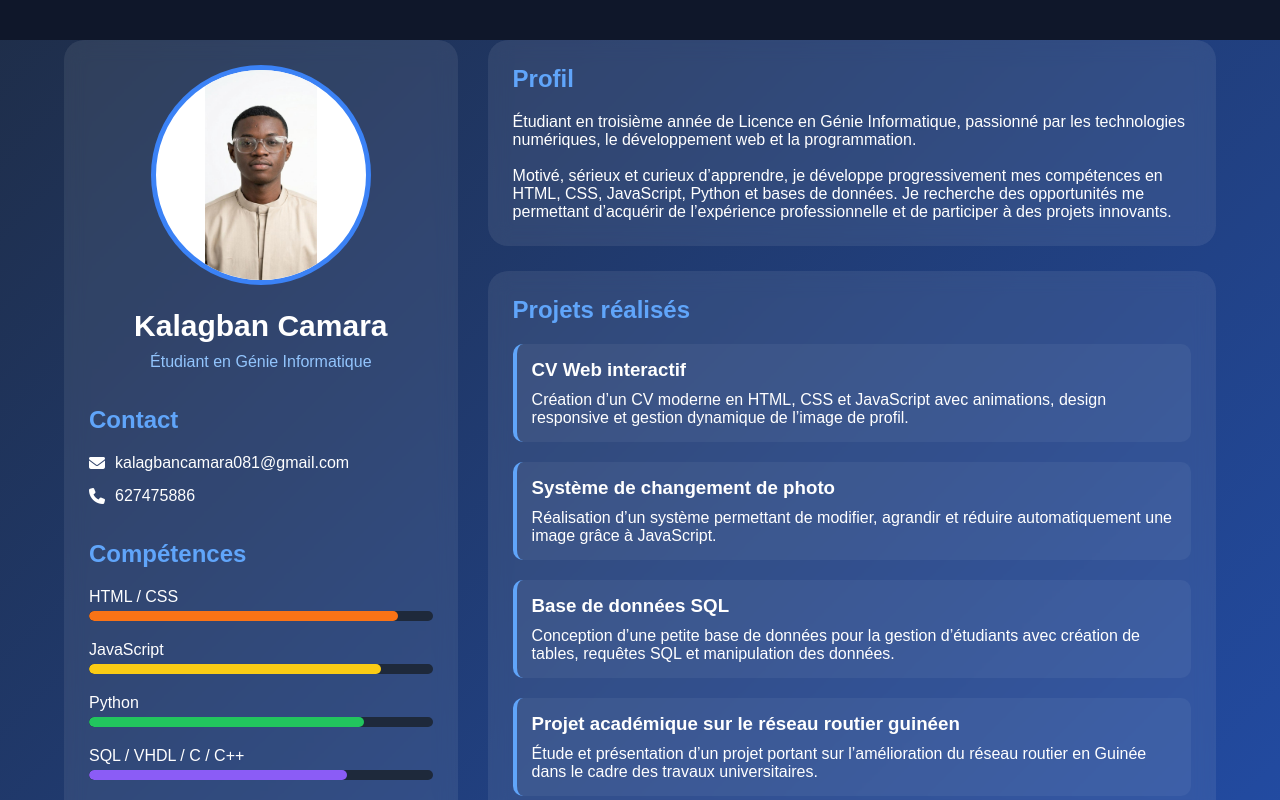
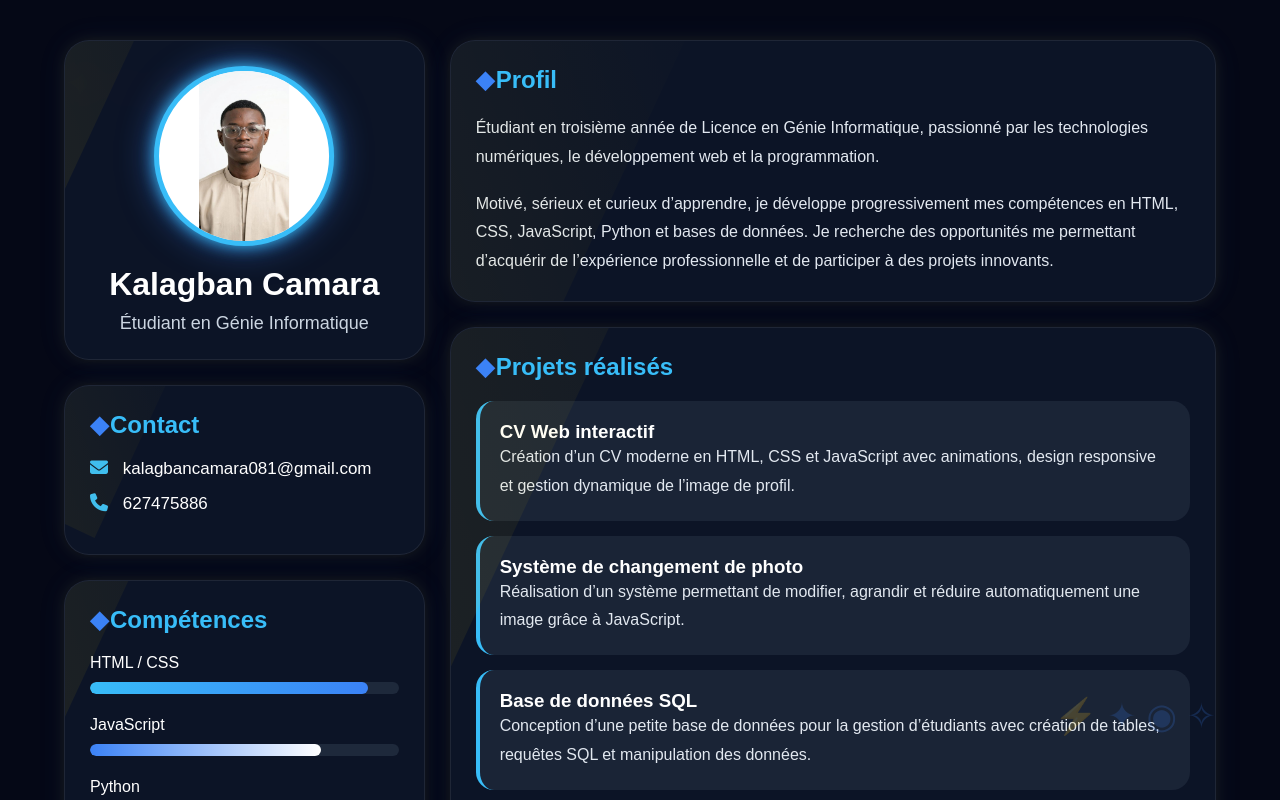
Before and after one commit to kalagban/CV, a plain HTML site: page index.html in a window 1280 px wide. Shown: the top 800 px of the page. Drawn offline with Linux system fonts and the light colour scheme.

Commit message:
Refactor CSS styles for improved design and layout

```diff
--- a/style.css
+++ b/style.css
@@ -2,236 +2,346 @@
     margin:0;
     padding:0;
     box-sizing:border-box;
-    font-family:Arial, Helvetica, sans-serif;
+    font-family:Arial, sans-serif;
 }
 
 body{
-    background:#0f172a;
+    background:#050816;
     color:white;
     overflow-x:hidden;
+    position:relative;
 }
 
-/* Background animé */
+/* PARTICULES ANIMÉES */
 
-.background{
+body::before{
+    content:"✦ ✧ ◆ ◇ ✦";
     position:fixed;
-    width:100%;
-    height:100%;
-    background:linear-gradient(
-        135deg,
-        #0f172a,
-        #1e293b,
-        #2563eb
-    );
-
-    background-size:400% 400%;
-    animation:bgAnimation 10s infinite alternate;
-    z-index:-1;
+    top:10%;
+    left:5%;
+    font-size:40px;
+    color:rgba(255,215,0,0.15);
+    animation:float 8s infinite linear;
 }
 
-@keyframes bgAnimation{
-
-    0%{
-        background-position:left;
+body::after{
+    content:"⚡ ✦ ◉ ✧";
+    position:fixed;
+    bottom:10%;
+    right:5%;
+    font-size:35px;
+    color:rgba(59,130,246,0.2);
+    animation:float2 10s infinite linear;
 }
 
+@keyframes float{
+    0%{
+        transform:translateY(0px) rotate(0deg);
+    }
+    50%{
+        transform:translateY(-20px) rotate(10deg);
+    }
     100%{
-        background-position:right;
+        transform:translateY(0px) rotate(0deg);
+    }
 }
 
+@keyframes float2{
+    0%{
+        transform:translateY(0px);
+    }
+    50%{
+        transform:translateY(20px);
+    }
+    100%{
+        transform:translateY(0px);
+    }
 }
 
-/* Container */
+/* CONTAINER */
 
 .container{
     width:90%;
-    max-width:1200px;
+    max-width:1300px;
     margin:40px auto;
     display:flex;
-    gap:30px;
+    gap:25px;
 }
 
-/* LEFT SIDE */
+/* LEFT */
 
 .left-side{
-    width:35%;
-    background:rgba(255,255,255,0.08);
-    border-radius:20px;
-    padding:25px;
-    backdrop-filter:blur(10px);
-
-    animation:leftAnimation 1s ease;
+    width:32%;
 }
 
-@keyframes leftAnimation{
+/* RIGHT */
 
-    from{
-        transform:translateX(-100px);
-        opacity:0;
+.right-side{
+    width:68%;
 }
 
-    to{
-        transform:translateX(0);
-        opacity:1;
+/* CARTES */
+
+.card,
+.profile-card,
+.section{
+    background:rgba(15,23,42,0.85);
+    border:1px solid rgba(255,255,255,0.08);
+    padding:25px;
+    border-radius:25px;
+    margin-bottom:25px;
+    backdrop-filter:blur(12px);
+    box-shadow:
+        0 0 15px rgba(255,215,0,0.08),
+        0 0 30px rgba(59,130,246,0.08);
+    transition:0.4s;
+    position:relative;
+    overflow:hidden;
 }
 
+/* EFFET LUMIÈRE */
+
+.card::before,
+.profile-card::before,
+.section::before{
+    content:"";
+    position:absolute;
+    width:150%;
+    height:150%;
+    background:linear-gradient(
+        45deg,
+        transparent,
+        rgba(255,215,0,0.08),
+        transparent
+    );
+    top:-120%;
+    left:-120%;
+    transform:rotate(25deg);
+    transition:0.7s;
 }
+
+.card:hover::before,
+.profile-card:hover::before,
+.section:hover::before{
+    top:100%;
+    left:100%;
+}
+
+.card:hover,
+.profile-card:hover,
+.section:hover{
+    transform:translateY(-8px) scale(1.01);
+    box-shadow:
+        0 0 20px rgba(255,215,0,0.2),
+        0 0 35px rgba(59,130,246,0.2);
+}
+
+/* PHOTO */
 
 .profile-card{
     text-align:center;
 }
 
 .profile-card img{
-    width:220px;
-    height:220px;
+    width:180px;
+    height:180px;
     border-radius:50%;
     object-fit:contain;
-    background: white;
-    border:5px solid #3b82f6;
+    background-color: white;
+    border:5px solid #38bdf8;
+    display:block;
+    margin:0 auto 20px auto;
 
-    transition:0.5s;
+    box-shadow:
+        0 0 15px #38bdf8,
+        0 0 35px rgba(59,130,246,0.6);
+
+    animation:pulse 3s infinite;
 }
 
-.profile-card img:hover{
+@keyframes pulse{
+    0%{
+        transform:scale(1);
+    }
+    50%{
         transform:scale(1.05);
     }
-
-.profile-card h1{
-    margin-top:20px;
-    font-size:30px;
+    100%{
+        transform:scale(1);
+    }
 }
 
-.job{
-    margin-top:10px;
-    color:#93c5fd;
+/* TITRES */
+
+h1{
+    font-size:32px;
+    margin-bottom:10px;
+    color:white;
 }
 
-.card{
-    margin-top:35px;
+h2{
+    color:#38bdf8;
+    margin-bottom:20px;
+    font-size:24px;
+    position:relative;
+    padding-left:20px;
 }
 
-.card h2{
-    margin-bottom:20px;
-    color:#60a5fa;
+/* SYMBOLE DEV */
+
+h2::before{
+    content:"◆";
+    position:absolute;
+    left:0;
+    color:#3b82f6;
 }
 
-.card p{
-    margin-bottom:15px;
-    display:flex;
-    align-items:center;
-    gap:10px;
+/* JOB */
+
+.job{
+    color:#cbd5e1;
+    font-size:18px;
 }
 
-/* Skills */
+/* CONTACT */
 
-.skill{
-    margin-bottom:20px;
+.card p{
+    margin:15px 0;
+    font-size:17px;
+}
+
+.card i{
+    color:#38bdf8;
+    margin-right:10px;
+    font-size:18px;
+}
+
+/* SKILLS */
+
+.skill{margin-bottom:22px;
+
 }
 
 .bar{
+
     width:100%;
-    height:10px;
+
+    height:12px;
+
     background:#1e293b;
+
     border-radius:20px;
+
     overflow:hidden;
-    margin-top:5px;
+
+    margin-top:10px;
+
 }
 
 .progress{
+
     height:100%;
+
     border-radius:20px;
+
+    position:relative;
+
+    animation:move 2s;
+
 }
 
-/* Couleurs skills */
+@keyframes move{
+
+    from{
+
+        width:0;
+
+    }
+
+}
+
+/* COULEURS */
 
 .html{
+
     width:90%;
-    background:#f97316;
+
+    background:linear-gradient(to right,#38bdf8,#3b82f6);
+
 }
 
 .js{
-    width:85%;
-    background:#facc15;
+
+    width:75%;
+
+    background:linear-gradient(to right,#3b82f6,white);
+
 }
 
 .python{
+
     width:80%;
-    background:#22c55e;
+
+    background:linear-gradient(to right,#38bdf8,white);
+
 }
 
 .sql{
-    width:75%;
-    background:#8b5cf6;
+
+    width:70%;
+
+    background:linear-gradient(to right,#3b82f6,#38bdf8);
+
 }
 
-/* RIGHT SIDE */
-
-.right-side{
-    width:65%;
-}
-
-.section{
-    background:rgba(255,255,255,0.08);
-    border-radius:20px;
-    padding:25px;
-    margin-bottom:25px;
-
-    backdrop-filter:blur(10px);
-}
-
-.section h2{
-    margin-bottom:20px;
-    color:#60a5fa;
-}
+/* BOX */
 
 .box{
-    margin-top:20px;
-    background:rgba(255,255,255,0.05);
-    border-left:4px solid #60a5fa;
-    padding:15px;
-    border-radius:10px;
+
+    background:rgba(30,41,59,0.8);
+
+    padding:20px;
+
+    border-radius:18px;
+
+    margin-top:15px;
+
+    border-left:4px solid #38bdf8;
 
     transition:0.4s;
+
 }
 
 .box:hover{
-    transform:translateY(-5px);
+
+    transform:translateX(8px);
+
 }
 
-.box h3{
-    margin-bottom:10px;
+/* TEXT */
+
+.section p{
+
+    line-height:1.8;
+
+    color:#e2e8f0;
+
 }
 
-.box span{
-    color:#93c5fd;
-    font-size:14px;
-}
-
-/* Animation scroll */
-
-.fade{
-    opacity:0;
-    transform:translateY(40px);
-
-    transition:1s;
-}
-
-.fade.show{
-    opacity:1;
-    transform:translateY(0);
-}
-
-/* Responsive */
+/* RESPONSIVE */
 
 @media(max-width:900px){
 
     .container{
+
         flex-direction:column;
+
     }
 
     .left-side,
+
     .right-side{
+
         width:100%;
 }
-
 }
```
Lines whose indentation alone changed are shown as unchanged.
